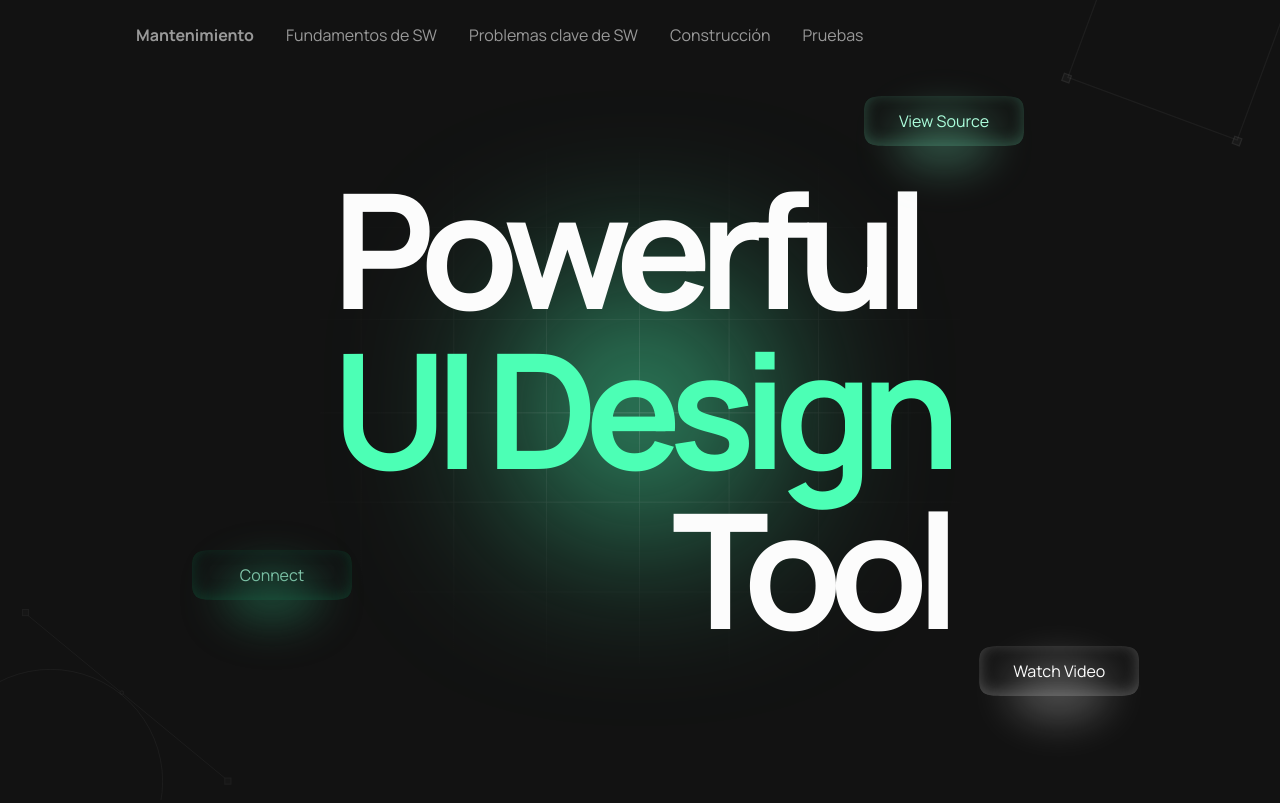
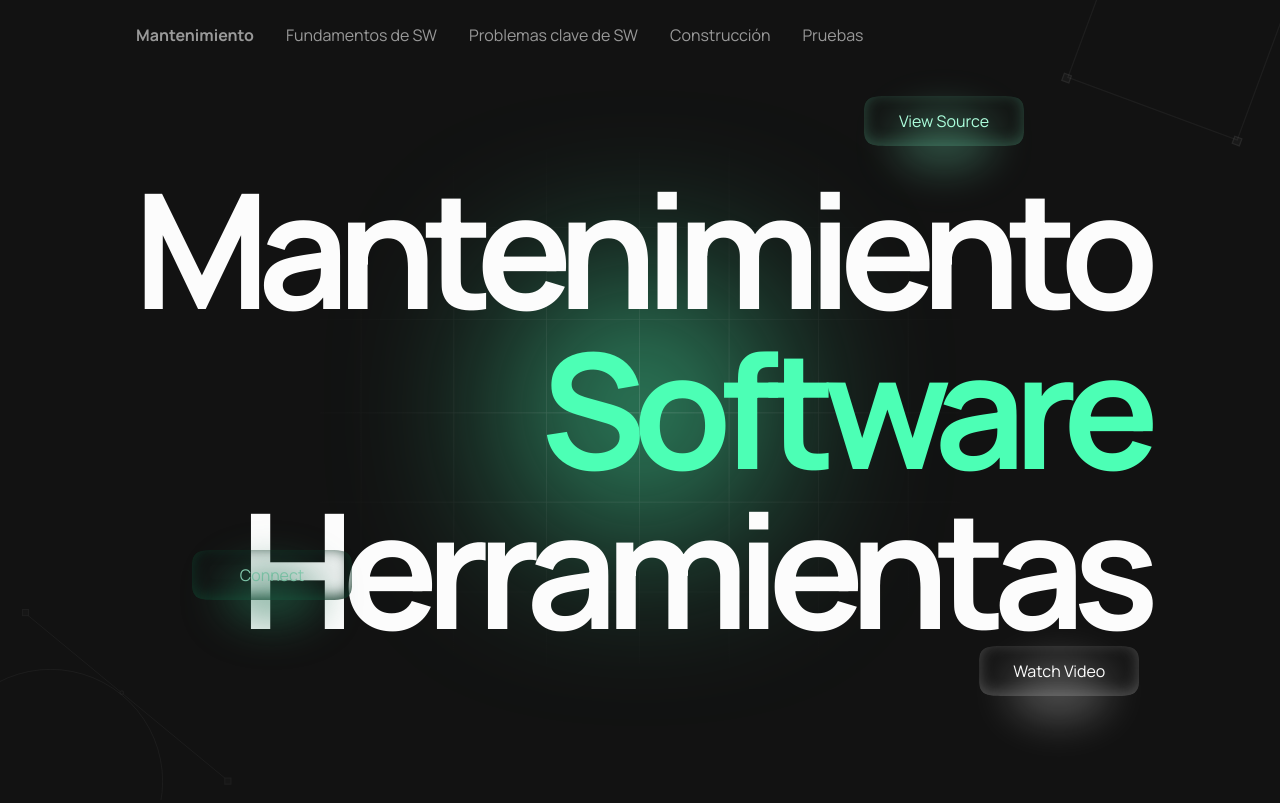
Before and after one commit to mdh103022-code/Activity_04, a plain HTML site: page index.html in a window 1280 px wide. Drawn offline with Linux system fonts and the light colour scheme.

Commit message:
Claudia: Cambio de título

```diff
--- a/index.html
+++ b/index.html
@@ -60,9 +60,9 @@
     </div>
 
     <div class="title">
-      <p>Powerful</p>
-      <p>UI Design</p>
-      <p>Tool</p>
+      <p>Mantenimiento</p>
+      <p>Software</p>
+      <p>Herramientas</p>
     </div>
 
     <a
```
